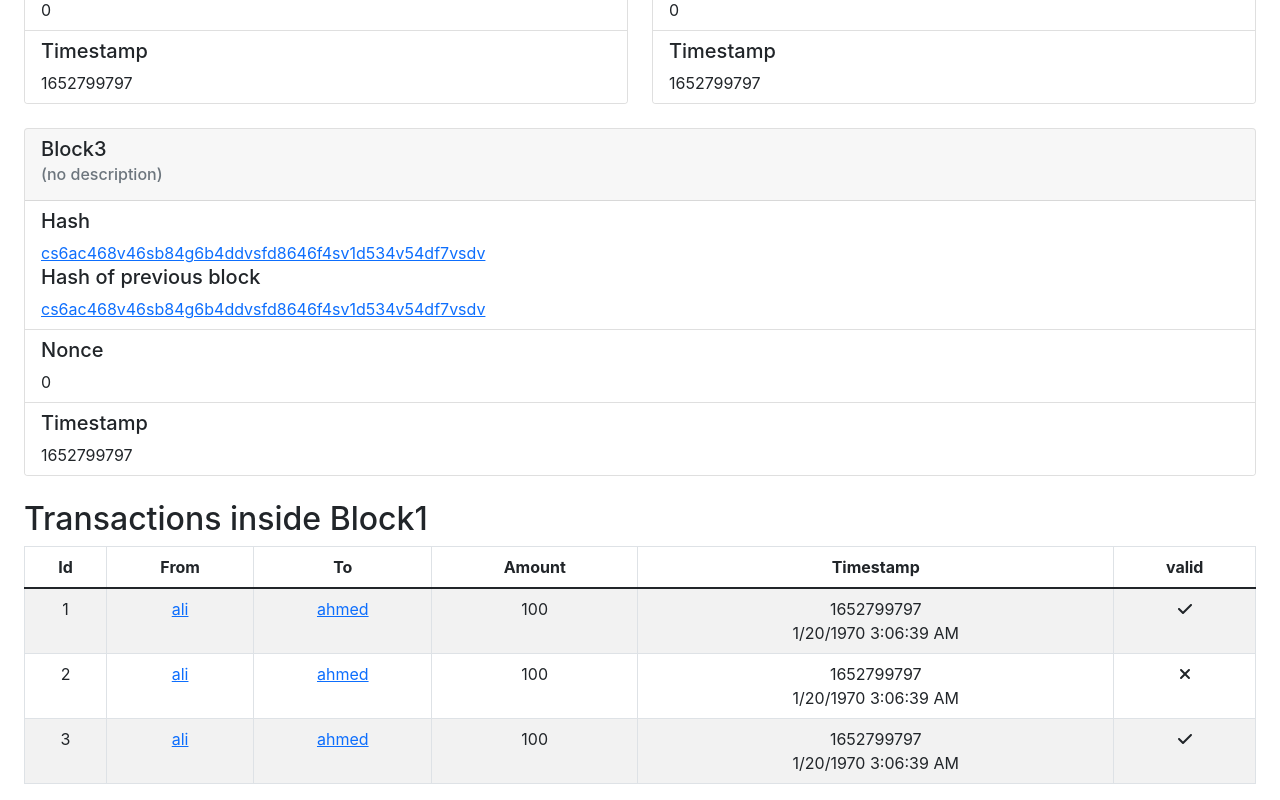
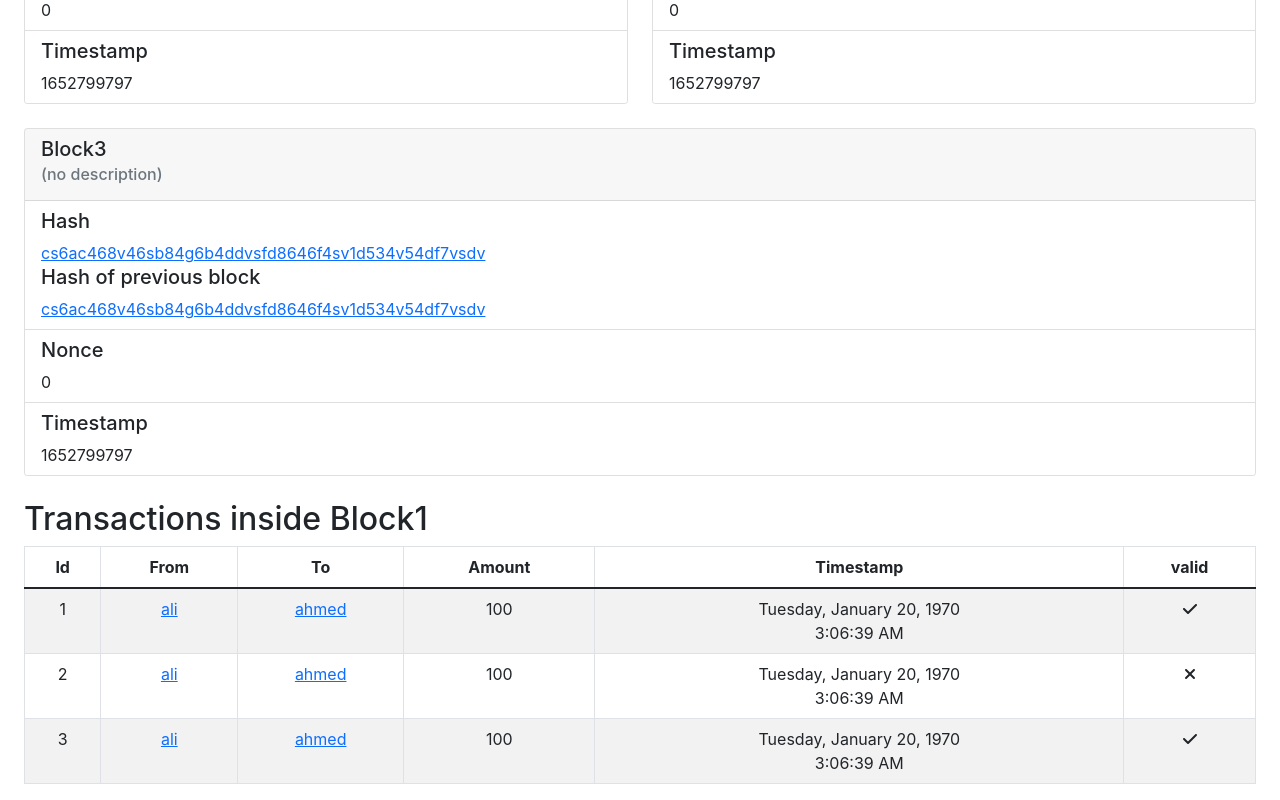
Before and after one commit to Ali-Oliaee/simple-blockchain, a React (Create React App) app: page / in a window 1280 px wide. Shown: the part 404-1204 px from the top of the page. Built offline with nearby package versions, Linux system fonts and the light colour scheme.

Commit message:
add show time options

```diff
--- a/src/components/transactions-table/index.js
+++ b/src/components/transactions-table/index.js
@@ -27,12 +27,18 @@ function TransactionsTable({ transactions = [] }) {
             </td>
             <td>{transaction.amount}</td>
             <td>
-              {transaction.timestamp}
-              <br />
               <span>
-                {new Date(+transaction.timestamp).toLocaleDateString() +
-                  " " +
-                  new Date(+transaction.timestamp).toLocaleTimeString()}
+                {new Date(+transaction.timestamp).toLocaleDateString(
+                  undefined,
+                  {
+                    weekday: "long",
+                    year: "numeric",
+                    month: "long",
+                    day: "numeric",
+                  }
+                )}
+                <br />
+                {new Date(+transaction.timestamp).toLocaleTimeString()}
               </span>
             </td>
             <td>
```
